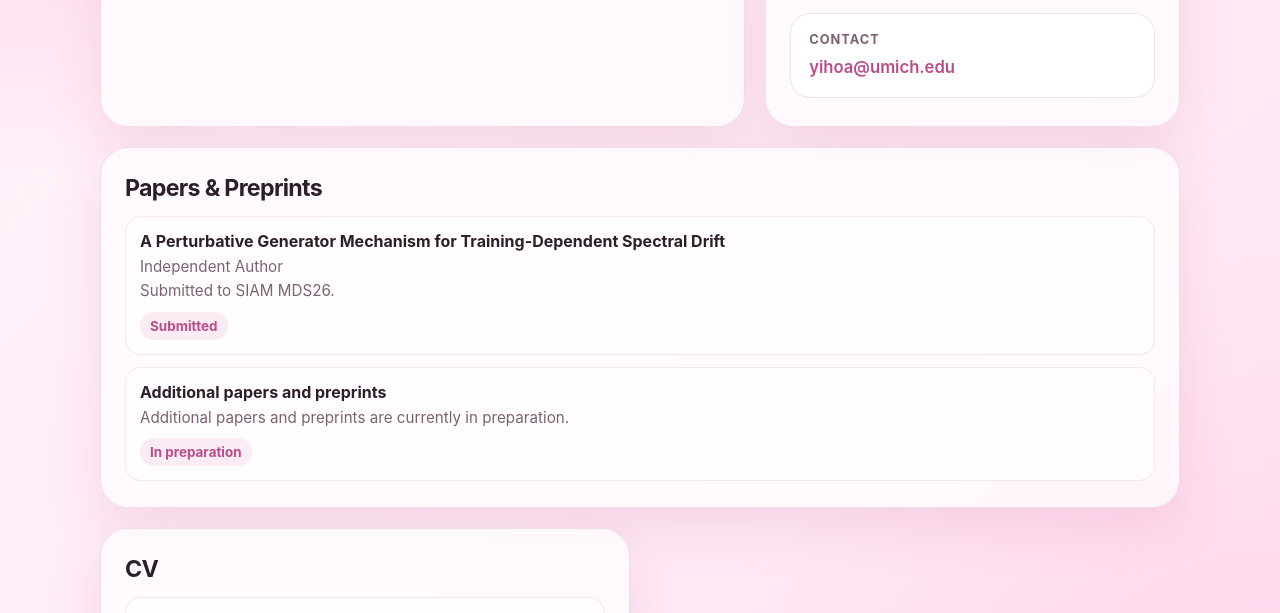
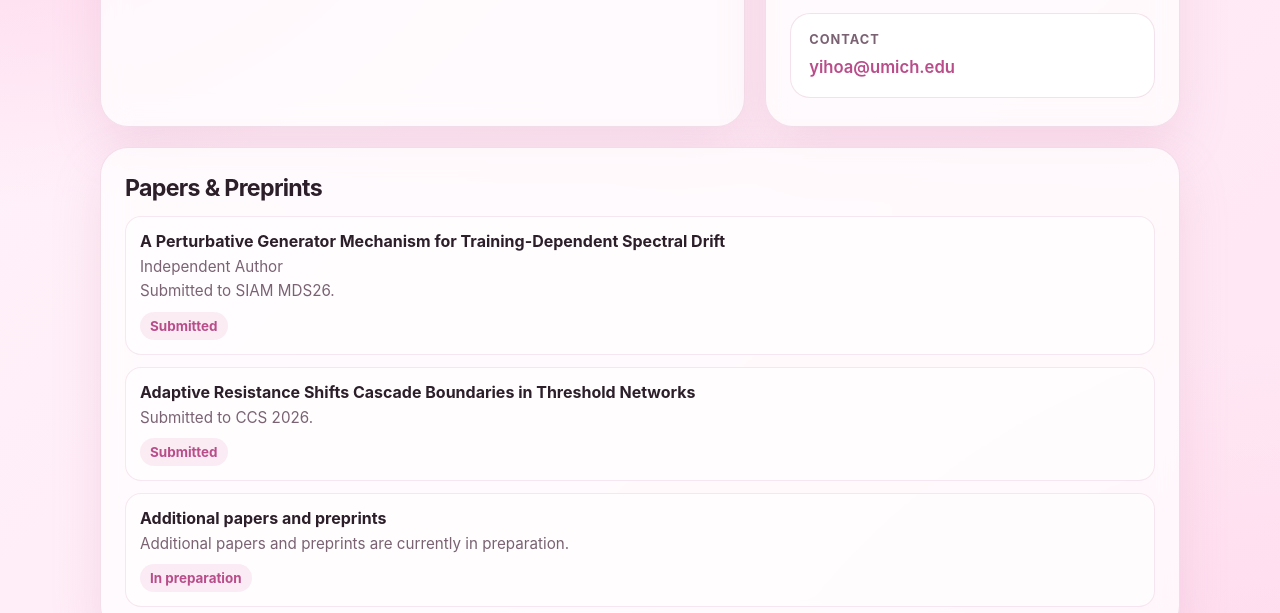
Before and after one commit to Yi-dot-ux/yihoa.github.io, a plain HTML site: page index.html in a window 1280 px wide. Shown: the part 339-952 px from the top of the page. Drawn offline with Linux system fonts and the light colour scheme.

Commit message:
Update index.html

```diff
--- a/index.html
+++ b/index.html
@@ -302,6 +302,11 @@
             <div class="badge">Submitted</div>
           </li>
           <li>
+              <div class="item-title">Adaptive Resistance Shifts Cascade Boundaries in Threshold Networks</div>
+              <div class="item-meta">Submitted to CCS 2026.</div>
+              <div class="badge">Submitted</div>
+          </li>
+          <li>
             <div class="item-title">Additional papers and preprints</div>
             <div class="item-meta">Additional papers and preprints are currently in preparation.</div>
             <div class="badge">In preparation</div>
```
